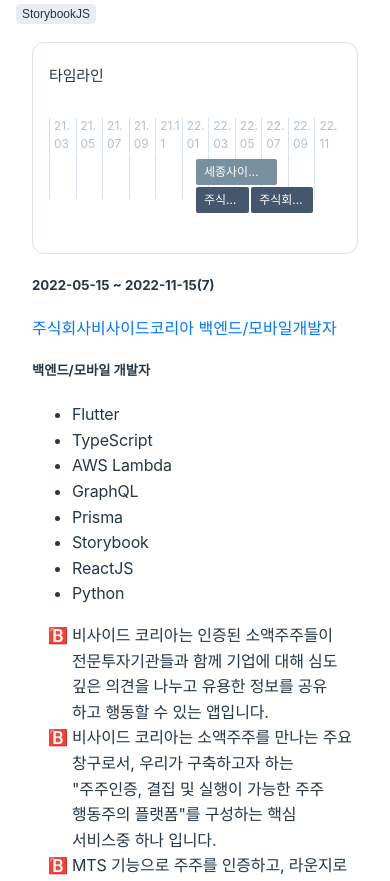
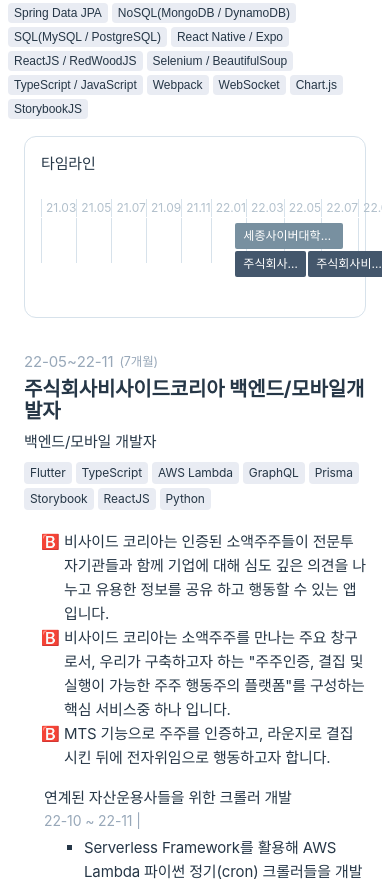
Before and after one commit to AndrewDongminYoo/portfolio, a Next.js app: page / in a window 390 px wide. Shown: the part 902-1783 px from the top of the page. Built offline with nearby package versions, Linux system fonts and the light colour scheme.

Commit message:
💄 multiple className handle

```diff
--- a/components/layout.tsx
+++ b/components/layout.tsx
@@ -55,13 +55,15 @@ export default function Layout({
                     </Link>
                     <ProfileBio />
                 </section>
+            </header>
+            <div className={styles.resume__detail}>
                 <main className={styles.body}>{children}</main>
                 {!home && (
                     <div className={styles.backToHome}>
                         <Link href="/">← Back to home</Link>
                     </div>
                 )}
-            </header>
+            </div>
         </div>
     )
 }
--- a/components/resume/activity.tsx
+++ b/components/resume/activity.tsx
@@ -1,14 +1,17 @@
 import styles from '../../styles/resume.module.css'
 import Link from 'next/link'
 import { Activity } from '../../types/profile.types'
-import Description from '../utils'
+import Description, { Date } from '../utils'
+
 
 export default function ActivityElement({ activity }: { activity: Activity }) {
+    const startAt = activity.startAt ?? '개발 예정'
+    const endAt = activity.startAt ? (activity.endAt ?? "진행중") : ""
     return (
-        <div className="resume_card_item activity">
+        <div className={`${styles.resume_card_item} ${styles.activity}`}>
             <div className={styles.resume_card_left}>
                 <h5 className={styles.resume_card_item_period}>
-                    {activity.startAt} ~ {activity.endAt}
+                    <Date dateTime={startAt} /> ~ <Date dateTime={endAt} />
                 </h5>
             </div>
             <div className={styles.resume_card_right}>
@@ -20,7 +23,7 @@ export default function ActivityElement({ activity }: { activity: Activity }) {
                         {activity.link}
                     </Link>
                 </h5>
-                <div className="markdown github markdown-viewer">
+                <div className={`${styles.markdown} ${styles.github} ${styles.markdown_viewer}`}>
                     <Description resume={activity} />
                 </div>
             </div>
--- a/components/resume/education.tsx
+++ b/components/resume/education.tsx
@@ -1,15 +1,17 @@
 import styles from '../../styles/resume.module.css'
 import Link from 'next/link'
 import { Education } from '../../types/profile.types'
+import { Date } from '../utils'
+
 
 export default function EducationElement({ education }: { education: Education }) {
     const startAt = education.startAt ?? '입학 예정'
     const endAt = education.startAt ? (education.endAt ?? "재학 중") : ""
     return (
-        <div className="resume_card_item education">
+        <div className={`${styles.resume_card_item} ${styles.education}`}>
             <div className={styles.resume_card_left}>
                 <h5 className={styles.resume_card_item_period}>
-                    {startAt} ~ {endAt}
+                    <Date dateTime={startAt} /> ~ <Date dateTime={endAt} />
                 </h5>
             </div>
             <div className={styles.resume_card_right}>
--- a/components/resume/experience.tsx
+++ b/components/resume/experience.tsx
@@ -1,7 +1,7 @@
 import styles from '../../styles/resume.module.css'
 import Link from 'next/link'
 import { Experience, Project } from '../../types/profile.types'
-import Description from '../utils'
+import Description, { Date } from '../utils'
 
 export default function ExperienceElement(
     { experience }: { experience: Experience }
@@ -10,12 +10,12 @@ export default function ExperienceElement(
     const endAt = experience.endAt ?? "재직 중"
     const icon = experience.icon ? `"${experience.icon} "` : 'square'
     return (
-        <div className="resume_card_item experience">
+        <div className={`${styles.resume_card_item} ${styles.experience}`}>
             <div className={styles.resume_card_left}>
                 <h5 className={styles.resume_card_item_period}>
-                    {startAt} ~ {endAt}
+                    <Date dateTime={startAt} /> ~ <Date dateTime={endAt} />
                     <span className={styles.period}>
-                        ({experience.duration})
+                        ({experience.duration}개월)
                     </span>
                 </h5>
             </div>
@@ -29,7 +29,7 @@ export default function ExperienceElement(
                 <ul className={styles.tag_list}>
                     {experience.tags.map((tag, i) => <li key={i}>{tag}</li>)}
                 </ul>
-                <div className="markdown github markdown-viewer">
+                <div className={`${styles.markdown} ${styles.github} ${styles.markdown_viewer}`}>
                     <Description resume={experience} />
                 </div>
                 <ul className={styles.list_contributions}>
@@ -42,6 +42,8 @@ export default function ExperienceElement(
 
 const Contribution = ({ project }: { project: Project }) => {
     const website_url = project.website_url ?? 'https://github.com/andrewdongminyoo'
+    const startAt = project.startAt ?? '개발 예정'
+    const endAt = project.startAt ? (project.endAt ?? "진행중") : ""
     return (
         <li className={styles.list_contribution_item}>
             <h5 className={styles.part_title}>
@@ -53,10 +55,9 @@ const Contribution = ({ project }: { project: Project }) => {
                 </Link>
             </h5>
             <h6 className={styles.part_period}>
-                {project.startAt}
-                ~ {project.endAt ?? '진행 중'} | {website_url}
+                <Date dateTime={startAt} /> ~ <Date dateTime={endAt} /> | {website_url}
             </h6>
-            <div className="markdown github markdown-viewer part-description">
+            <div className={`${styles.markdown} ${styles.github} ${styles.markdown_viewer} ${styles.part_description}`}>
                 <Description resume={project} />
             </div>
         </li>
--- a/components/resume/project.tsx
+++ b/components/resume/project.tsx
@@ -1,17 +1,18 @@
 import styles from '../../styles/resume.module.css'
 import Link from 'next/link'
 import { Project } from '../../types/profile.types'
-import Description from '../utils'
+import Description, { Date } from '../utils'
 
 export default function ProjectElement({ project }: { project: Project }) {
     const website_url = project.website_url ?? 'https://github.com/andrewdongminyoo'
     const repository = project.repository ?? 'https://github.com/andrewdongminyoo'
-
+    const startAt = project.startAt ?? '진행 예정'
+    const endAt = project.startAt ? (project.endAt ?? "진행중") : ""
     return (
-        <div className="resume_card_item project">
+        <div className={`${styles.resume_card_item} ${styles.project}`}>
             <div className={styles.resume_card_left}>
                 <h5 className={styles.resume_card_item_period}>
-                    {project.startAt} ~ {project.endAt ?? '진행중'}
+                    <Date dateTime={startAt} /> ~ <Date dateTime={endAt} />
                 </h5>
             </div>
             <div className={styles.resume_card_right}>
@@ -21,7 +22,7 @@ export default function ProjectElement({ project }: { project: Project }) {
                 <ul className={styles.tag_list}>
                     {project.tags.map((tag, i) => <li key={i}>{tag}</li>)}
                 </ul>
-                <div className="markdown github markdown-viewer">
+                <div className={`${styles.markdown} ${styles.github} ${styles.markdown_viewer}`}>
                     <Description resume={project} />
                 </div>
                 <ul className={styles.list_contributions}>
--- a/components/utils.tsx
+++ b/components/utils.tsx
@@ -1,11 +1,11 @@
 import { parseISO, format } from 'date-fns'
 
-export function Date({ dateString }: { dateString: string }) {
+export function Date({ dateTime, fmt }: { dateTime: string, fmt?: string }) {
     try {
-        const date = parseISO(dateString)
-        return <time dateTime={dateString}>{format(date, 'yy-MM-dd')}</time>
+        const date = parseISO(dateTime)
+        return <time dateTime={dateTime} >{format(date, fmt ?? 'yy-MM')}</time>
     } catch (e) {
-        return <p>{dateString}</p>
+        return <span>{dateTime}</span>
     }
 }
 
@@ -28,7 +28,7 @@ export default function Description({ resume }: { resume: { icon?: string; descr
                         {resume.description.split(/\n+/).map((info: string, i: number) => {
                             return <li key={i}>{info}</li>
                         })}
-                    </ul> : <p>{resume.icon} {resume.description}</p>
+                    </ul> : <p>{resume.description}</p>
             }
         </div>
     )
--- a/package.json
+++ b/package.json
@@ -11,6 +11,7 @@
     "dependencies": {
         "date-fns": "^2.29.3",
         "gray-matter": "^4.0.3",
+        "lodash": "^4.17.21",
         "next": "13.0.5",
         "react": "18.2.0",
         "react-dom": "18.2.0",
@@ -21,9 +22,9 @@
     "devDependencies": {
         "@types/node": "18.11.9",
         "@types/react": "18.0.25",
+        "@types/react-dom": "18.0.9",
         "eslint": "8.28.0",
-        "@types/react-dom": "18.0.9",
         "eslint-config-next": "13.0.5",
-        "typescript": "4.9.3"
+        "typescript": "^4.8.4"
     }
 }
--- a/pages/index.tsx
+++ b/pages/index.tsx
@@ -21,9 +21,11 @@ export default function Home({
             <StackList />
             <div className={utilStyles.resume_detail}>
                 <GridTimeline />
-                {allPostsData.map((data: Resume, i: number) => (
-                    <Post postData={data} home={true} key={i} />
-                ))}
+                {allPostsData.map((data: Resume, i: number) => {
+                    return (
+                        <Post postData={data} home={true} key={i} />
+                    )
+                })}
             </div>
         </Layout>
     )
--- a/styles/globals.css
+++ b/styles/globals.css
@@ -1,75 +1,179 @@
-html,
-body {
-  width: 100%;
-  margin: 0;
-  word-break: keep-all;
-  word-wrap: break-word;
-  color: #263747;
-  overflow-x: hidden;
-  font-family: Inter, "Noto Sans KR", "Helvetica Neue", Helvetica, Arial,
-    "맑은 고딕", malgun gothic, "돋움", Dotum, sans-serif, "Apple Color Emoji",
-    "Noto Color Emoji";
-  font-size: 16px;
-  background-color: #fff;
-  line-height: 1.4;
-}
-
 * {
   box-sizing: border-box;
 }
 
+select {
+  -moz-appearance: none;
+  -webkit-appearance: none;
+}
+
+body {
+  font-family: "Inter", "NotoSansKR", "Helvetica Neue", Helvetica, Arial,
+    "맑은 고딕", malgun gothic, "돋움", Dotum, sans-serif, "Apple Color Emoji",
+    "Noto Color Emoji";
+  font-size: 16px;
+  background-color: white;
+  color: #263747;
+  line-height: 1.4;
+}
+
 a {
   transition-delay: initial;
-  transition-duration: 80ms;
+  transition-duration: 0.08s;
   transition-property: all;
   transition-timing-function: ease-in-out;
-  color: #0078ff;
+  color: inherit;
   cursor: pointer;
   text-decoration: none;
 }
 
-a:focus {
+a:hover {
+  text-decoration: none;
+}
+
+a:hover:not(.btn),
+a:focus:not(.btn) {
   outline: 0;
 }
 
-a:hover {
-  text-decoration: underline;
+hr {
+  border: 0;
+  border-top: 1px solid #d7e2eb;
+  margin-top: 16px;
+  margin-bottom: 16px;
 }
 
-img {
-  margin: 0.01em;
-  max-width: 100%;
-  display: block;
-  vertical-align: middle;
-  border-style: none;
+h1,
+h2,
+h3,
+h4,
+h5,
+h6 {
+  font-family: "Inter", "NotoSansKR", "Helvetica Neue", Helvetica, Arial,
+    "맑은 고딕", malgun gothic, "돋움", Dotum, sans-serif, "Apple Color Emoji",
+    "Noto Color Emoji";
+  margin-top: 0;
+  margin-bottom: 0;
+  color: inherit;
 }
 
-ul {
-  display: block;
-  margin-block-start: 1em;
-  margin-block-end: 1em;
-  margin-inline-start: 0px;
-  margin-inline-end: 0px;
-  padding-inline-start: 40px;
+h1,
+h2,
+h3 {
+  font-weight: 700;
 }
 
-li {
-  display: list-item;
-  text-align: -webkit-match-parent;
+h4 {
+  -webkit-font-smoothing: antialiased;
+  font-weight: 700;
+}
+
+h5,
+h6 {
+  font-weight: 400;
+}
+
+@media screen and (-ms-high-contrast: active), (-ms-high-contrast: none) {
+  h5,
+  h6 {
+    font-family: "roboto", "Helvetica Neue", Helvetica, Arial, "맑은 고딕",
+      malgun gothic, "돋움", Dotum, sans-serif;
+  }
+}
+
+h1 {
+  font-size: 40px;
+  letter-spacing: -0.009em;
+  line-height: 1.4;
+}
+
+@media (max-width: 767px) {
+  h1 {
+    font-size: 36px;
+  }
+}
+
+@media (max-width: 575px) {
+  h1 {
+    font-size: 32px;
+  }
+}
+
+h2 {
+  font-size: 32px;
+  letter-spacing: -0.009em;
+  line-height: 1.4;
+}
+
+@media (max-width: 767px) {
+  h2 {
+    font-size: 28px;
+  }
+}
+
+@media (max-width: 575px) {
+  h2 {
+    font-size: 24px;
+  }
+}
+
+h3 {
+  font-size: 26px;
+  letter-spacing: -0.009em;
+  line-height: 1.4;
+}
+
+@media (max-width: 767px) {
+  h3 {
+    font-size: 24px;
+  }
+}
+
+@media (max-width: 575px) {
+  h3 {
+    font-size: 22px;
+  }
+}
+
+h4 {
+  font-size: 20px;
   letter-spacing: -0.009em;
   line-height: 1.6;
 }
 
-svg {
-  transition-delay: initial;
-  transition-duration: 80ms;
-  transition-property: all;
-  transition-timing-function: ease-in-out;
-  vertical-align: top;
+@media (max-width: 767px) {
+  h4 {
+    font-size: 18px;
+  }
+}
+
+li,
+h5 {
+  font-size: 16px;
+  letter-spacing: -0.009em;
+  line-height: 1.6;
+}
+
+@media (max-width: 767px) {
+  li,
+  h5 {
+    font-size: 15px;
+  }
+}
+
+h6 {
+  font-size: 14px;
+  line-height: 1.5;
+}
+
+@media (max-width: 767px) {
+  h6 {
+    font-size: 13px;
+  }
 }
 
 p {
-  font-family: Inter, "Noto Sans KR", "Helvetica Neue", Helvetica, Arial,
+  font-family: "Inter", "NotoSansKR", "Helvetica Neue", Helvetica, Arial,
     "맑은 고딕", malgun gothic, "돋움", Dotum, sans-serif, "Apple Color Emoji",
     "Noto Color Emoji";
   margin-bottom: 8px;
@@ -78,16 +182,73 @@ p {
   line-height: 1.6;
 }
 
-section {
-  word-break: break-word;
+@media screen and (-ms-high-contrast: active), (-ms-high-contrast: none) {
+  p {
+    font-family: "roboto", "Helvetica Neue", Helvetica, Arial, "맑은 고딕",
+      malgun gothic, "돋움", Dotum, sans-serif;
+  }
 }
 
-@media (prefers-color-scheme: dark) {
-  html {
-    color-scheme: dark;
-  }
-  body {
-    color: white;
-    background: black;
+small {
+  font-size: 12px;
+  line-height: 1.5;
+}
+
+code,
+kbd,
+pre,
+samp {
+  font-family: Hack, Menlo, Monaco, Consolas, "Courier New", monospace,
+    "맑은 고딕", malgun gothic, "돋움", Dotum, Sans-Serif;
+}
+
+code {
+  padding: 2px 6px;
+  border: 1px solid #d7e2eb;
+  margin: 0 2px 0 0;
+  background-color: #f4f4f8;
+  border-radius: 0.25rem;
+  color: #37485d;
+}
+
+pre {
+  padding: 0.75rem 1rem;
+  border: 1px solid #d7e2eb;
+  margin: 0;
+  background-color: #f4f4f8;
+  border-radius: 0.25rem;
+  color: #263747;
+  word-break: break-all;
+  word-wrap: break-word;
+}
+
+pre code {
+  padding: 0;
+  border: none;
+  margin: 0;
+  background-color: transparent;
+  border-radius: 0;
+}
+
+blockquote {
+  padding: 1rem;
+  border-left: 0.1875rem solid #d7e2eb;
+}
+
+blockquote small {
+  font-size: 14px;
+  line-height: 1.5;
+  font-style: italic;
+  font-weight: 400;
+}
+
+@media (max-width: 767px) {
+  blockquote small {
+    font-size: 13px;
   }
 }
+
+blockquote small:before {
+  padding-right: 0.5rem;
+  content: "―";
+}
--- a/styles/resume.module.css
+++ b/styles/resume.module.css
@@ -1,24 +1,347 @@
+.resume_card {
+  width: 100%;
+  border-radius: 0.75rem;
+  border: 0.0625rem solid #d7e2eb;
+  padding: 1.5rem;
+}
+
+.resume_card_header {
+  width: 100%;
+  display: flex;
+  justify-content: space-between;
+}
+
+.resume_card_header_title {
+  font-weight: 500;
+  font-size: 1.125rem;
+  line-height: 1.75rem;
+  display: flex;
+  justify-content: flex-start;
+  align-items: center;
+}
+
+.resume_card_body {
+  width: 100%;
+  display: flex;
+  flex-direction: column;
+  justify-content: flex-start;
+  align-items: flex-end;
+}
+
+.resume_card_header .resume_card_left {
+  max-height: 2.125rem;
+  display: flex;
+  justify-content: flex-start;
+  align-items: center;
+}
+
 .resume_card_left {
+  width: 11rem;
 }
+
 .resume_card_item_period {
+  display: flex;
+  flex-wrap: nowrap;
+  justify-content: flex-start;
+  color: #98a8b9;
+  line-height: 1.5rem;
 }
+
+.resume_card_item_period .period {
+  margin-left: 0.15em;
+  font-size: smaller;
+}
+
+.resume_card_header .resume_card_right {
+  display: flex;
+  justify-content: flex-end;
+  align-items: center;
+}
+
+.resume_card_item .resume_card_right {
+  position: relative;
+}
+
 .resume_card_right {
+  width: calc(100% - 12rem);
 }
+
 .resume_card_item_label {
+  font-size: 20px;
+  letter-spacing: -0.009em;
+  font-weight: 700;
+  word-break: break-all;
+  display: flex;
+  justify-content: flex-start;
+  align-items: center;
 }
-.resume_card_item_text {
+
+.resume_card_item_label + .resume_card_item_text {
+  margin-top: 0.5rem;
 }
-.resume_card_right {
+
+.resume_card_item_text + .resume_card_item_text {
+  margin-top: 0;
+  margin-bottom: 0;
 }
-.period {
+
+.resume_card_item_text a {
+  color: #263747;
 }
+
+.resume_card_item {
+  display: flex;
+  flex-direction: row;
+  flex-wrap: nowrap;
+  align-items: flex-start;
+  justify-content: space-between;
+  width: 100%;
+  height: -webkit-max-content;
+  height: max-content;
+  border-bottom: 0.0625rem solid #d7e2eb;
+  padding: 1.5rem 0;
+}
+
+.resume_card_item:first-child {
+  padding-top: 0.75rem;
+}
+
 .tag_list {
+  list-style: none;
+  padding: 0;
+  margin: 0.5rem 0;
 }
+
+.tag_list li {
+  font-size: 12px;
+  line-height: 1.5;
+  display: inline-block;
+  vertical-align: top;
+  margin: 0 0.25rem 0.25rem 0;
+  padding: 0.125rem 0.375rem;
+  border: 0;
+  border-radius: 0.25rem;
+  font-weight: 400;
+  color: #263747;
+  background-color: #e9ecf3;
+}
+
 .list_contributions {
+  margin-top: 0.5rem;
+  padding: 0;
+  margin: 0;
+  list-style: none;
 }
+
 .list_contribution_item {
+  position: relative;
+  padding: 0 0 0 1.25rem;
+  margin-top: 0.5rem;
+  font-size: 0.9375rem;
+  line-height: 1.6;
+  text-overflow: ellips;
 }
-.part_title {
+
+.list_contribution_item:first-child {
+  margin: 0;
 }
+
+.part_title,
+.part_title a {
+  font-weight: 500;
+  margin-right: 0.5rem;
+}
+
 .part_period {
+  font-size: 14px;
+  line-height: 1.5;
+  vertical-align: text-top;
+  color: #98a8b9;
+  margin-right: 0.0625rem;
 }
+
+.list_contributions .list_contribution_item .part_title,
+.list_contributions .list_contribution_item .part_period {
+  display: inline-block;
+  vertical-align: top;
+}
+
+.list_contributions .list_contribution_item .part_description {
+  margin: 0.125rem 0 0 0;
+  font-size: 0.9375rem;
+  line-height: 1.7;
+}
+
+.markdown_viewer,
+.markdown_viewer * {
+  height: -webkit-max-content;
+  height: max-content;
+}
+
+.markdown,
+.tui_editor .tui_editor_contents {
+  background-color: transparent;
+  word-break: normal;
+  word-wrap: break-word;
+}
+
+@media (max-width: 1199px) {
+  .resume_card_item_text {
+    margin-top: 0.25rem;
+  }
+
+  .resume_card_item_text + .resume_card_item_text {
+    margin-top: 0;
+    margin-bottom: 0;
+  }
+
+  .resume_card_item_label {
+    line-height: 1.625rem;
+  }
+
+  .resume_card .test_item .resume_card_item_text {
+    margin-top: 0.25rem;
+  }
+}
+
+@media (max-width: 767px) {
+  .resume_card_right {
+    width: calc(100% - 11.5rem);
+  }
+
+  .resume_card_item .list_contribution {
+    margin-top: 0.25rem;
+  }
+
+  .resume_card .test_item_header {
+    align-items: flex-start;
+  }
+
+  .resume_card.shrinked .resume_card_body {
+    width: calc(100% - 11.5rem);
+  }
+}
+
+@media (max-width: 575px) {
+  .resume_card {
+    padding: 1rem;
+    margin-bottom: 1rem;
+  }
+
+  .resume_card_left {
+    width: 100%;
+  }
+
+  .resume_card_right {
+    width: 100%;
+  }
+
+  .resume_card_header_title {
+    font-size: 0.9375rem;
+    line-height: 1.375rem;
+  }
+
+  .resume_card_item {
+    flex-direction: column;
+    justify-content: flex-start;
+    padding: 1rem 0;
+  }
+
+  .resume_card_item_label {
+    line-height: 1.375rem;
+    margin: 0.25rem 0;
+  }
+
+  .resume_card_item_period {
+    flex-direction: row;
+    align-items: center;
+  }
+
+  .resume_card_item_period .period {
+    margin-left: 0.375rem;
+  }
+
+  .resume_card_text_example {
+    display: none;
+  }
+
+  .resume_card.shrinked {
+    flex-direction: column;
+    justify-content: flex-start;
+    align-items: flex-start;
+  }
+
+  .resume_card.shrinked > div {
+    width: 100% !important;
+  }
+
+  .resume_card.shrinked .resume_card_item:first-child {
+    padding: 1.5rem 0;
+  }
+
+  .resume_card.shrinked .resume_card_item:last-child {
+    padding-bottom: 0;
+  }
+
+  .resume_card .test_box {
+    padding-bottom: 0.75rem;
+    margin-bottom: 0.75rem;
+    gap: 1rem;
+  }
+
+  .resume_card .test_box:first-child,
+  .resume_card .test_box:last-child {
+    padding-top: 0.75rem;
+  }
+
+  .resume_card .test_item {
+    padding: 0;
+  }
+
+  .resume_card .test_item .resume_card_item_text {
+    margin-top: 0;
+  }
+
+  .resume_card .test_item_table {
+    border: none;
+    border-bottom: 1px solid #d7e2eb;
+    display: flex;
+    flex-direction: row;
+  }
+
+  .resume_card .test_item_table tbody {
+    display: flex;
+    width: 100%;
+  }
+
+  .resume_card .test_item_table tr {
+    border: none;
+    flex-direction: column;
+  }
+
+  .resume_card .test_item_table tr:first-child {
+    width: 30%;
+  }
+
+  .resume_card .test_item_table tr:last-child {
+    width: 70%;
+  }
+
+  .resume_card .test_item_table td {
+    min-height: 1.875rem;
+    text-align: left !important;
+    padding: 0.25rem 0.5rem;
+    border-top: 1px solid #d7e2eb;
+  }
+
+  .resume_card .test_item_table .tcol_1,
+  .resume_card .test_item_table .tcol_2,
+  .resume_card .test_item_table .tcol_3 {
+    width: 100%;
+  }
+
+  .resume_card .test_item_btn a:hover,
+  .resume_card .test_item_btn a:visited {
+    color: white;
+  }
+}
```
Also changed, not shown: posts/education_sejong.md (+1 -1 lines), 1 other file (tests, documents, lock files or other folders).
